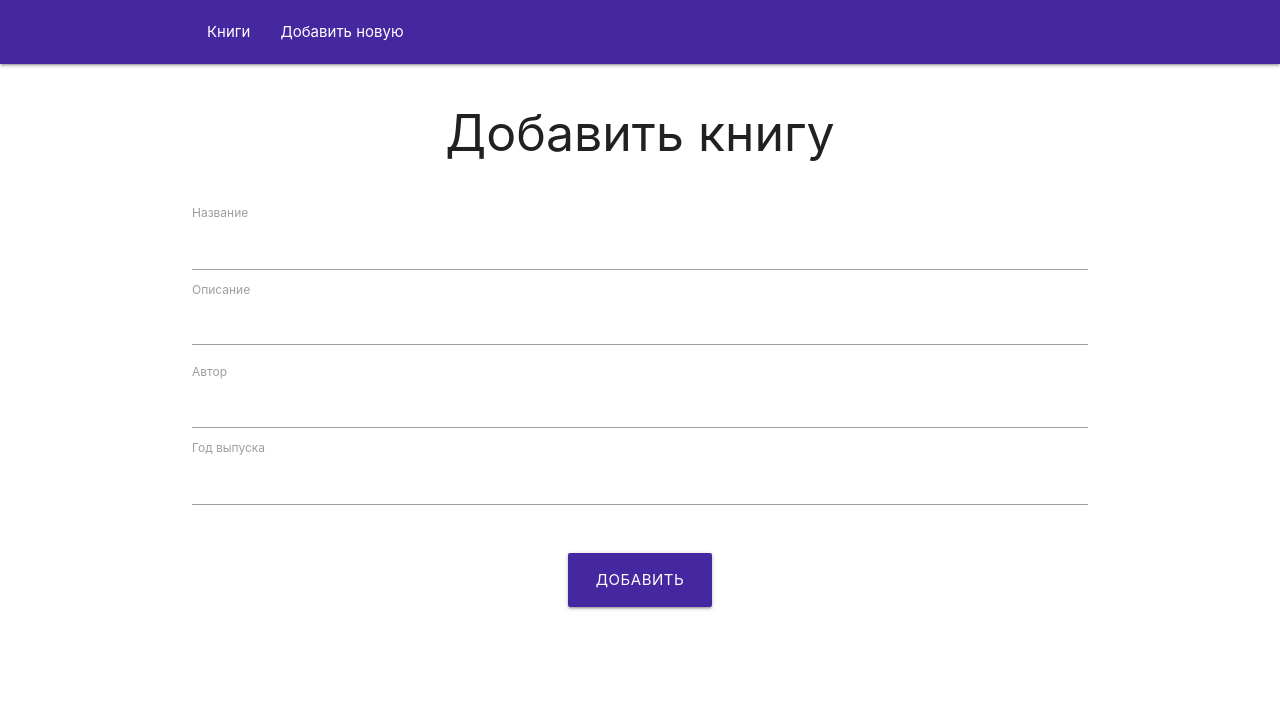
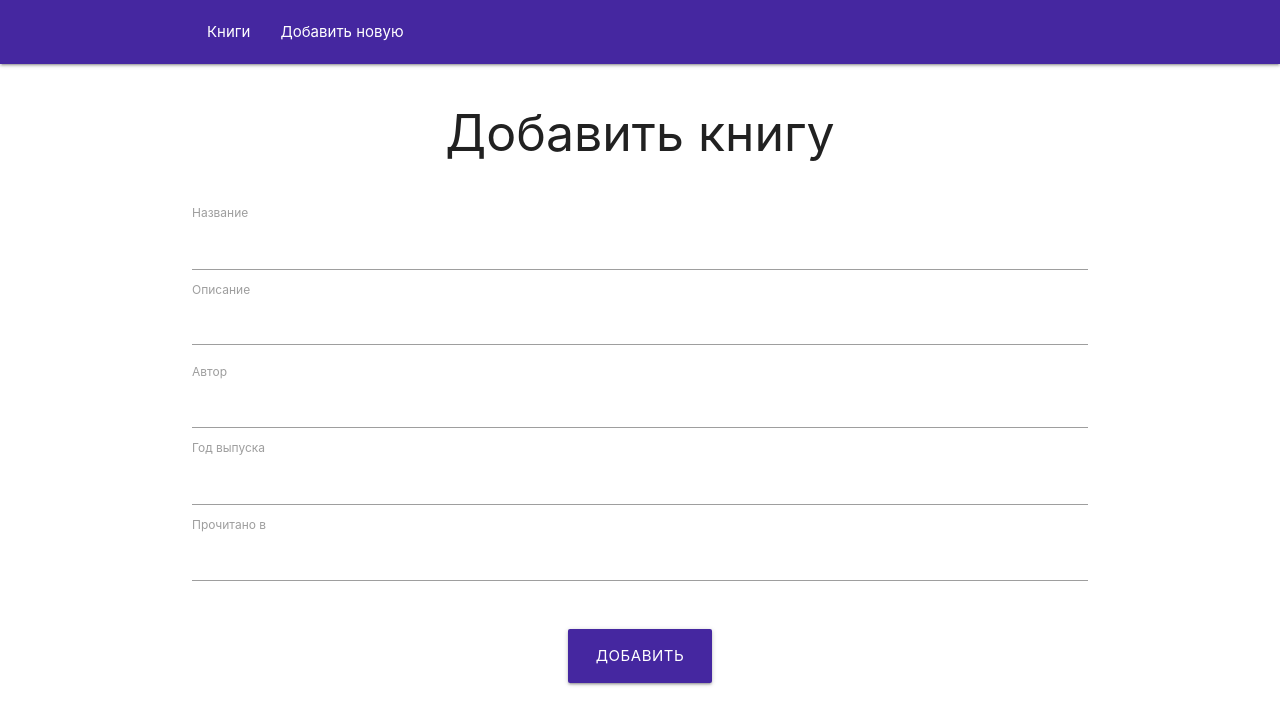
Before and after one commit to lenaryan/books, a Vue app: page /add in a window 1280 px wide. Shown: the top 724 px of the page. Built offline with nearby package versions, Linux system fonts and the light colour scheme; no server answers; sample sign-in values are in the browser's storage.

Commit message:
added reading year

```diff
--- a/src/components/AddBook.vue
+++ b/src/components/AddBook.vue
@@ -18,6 +18,10 @@
                 <label for="add__year">Год выпуска</label>
                 <input id="add__year" type="text" v-model="year">
             </div>
+            <div class="add__field">
+                <label for="add__year">Прочитано в</label>
+                <input id="add__year" type="text" v-model="readYear">
+            </div>
             <p v-if="feedback" class="feedback center">Заполни хотя бы название, камон</p>
             <button class="btn-large deep-purple darken-3 add__btn">Добавить</button>
         </form>
@@ -35,6 +39,7 @@ export default {
             description: null,
             author: null,
             year: null,
+            readYear: null,
             feedback: false
         }
     },
@@ -45,7 +50,8 @@ export default {
                     title: this.title,
                     description: this.description,
                     author: this.author,
-                    year: this.year
+                    year: this.year,
+                    readYear: this.readYear
                 }).then(() => {
                     this.$router.push({ name: 'Books' })
                 }).catch(err => console.log(err))
--- a/src/components/Book.vue
+++ b/src/components/Book.vue
@@ -9,6 +9,7 @@
             <div class="card-action">
                 <p class="book__author">Автор: {{ book.author }}</p>
                 <p class="book__year">{{ book.year }}</p>
+                <p class="book__read-year deep-purple-text">Прочитано в {{ book.readYear }}</p>
             </div>
             <span class="btn-floating halfway-fab btn white">
                 <router-link :to="{ name: 'EditBook', params: {id: book.id} }"><i class="material-icons deep-purple-text">edit</i></router-link>
@@ -70,4 +71,8 @@ export default {
         background-color: transparent;
         opacity: 0.7;
     }
+    .book__read-year {
+        margin: 5px 0 0;
+        font-size: 13px;
+    }
 </style>
--- a/src/components/EditBook.vue
+++ b/src/components/EditBook.vue
@@ -17,6 +17,10 @@
             <div class="edit__field">
                 <label for="edit__year">Год выпуска</label>
                 <input id="edit__year" type="text" v-model="book.year">
+            </div>
+            <div class="add__field">
+                <label for="add__year">Прочитано в</label>
+                <input id="add__year" type="text" v-model="book.readYear">
             </div>
             <p v-if="feedback" class="feedback center">Заполни хотя бы название, камон</p>
             <button class="btn-large deep-purple darken-3 edit__btn">Изменить</button>
@@ -49,7 +53,8 @@ export default {
                     title: this.book.title,
                     description: this.book.description,
                     author: this.book.author,
-                    year: this.book.year
+                    year: this.book.year,
+                    readYear: this.book.readYear
                 }).then(() => {
                     this.$router.push({ name: 'Books' })
                 }).catch(err => console.log(err))
```
